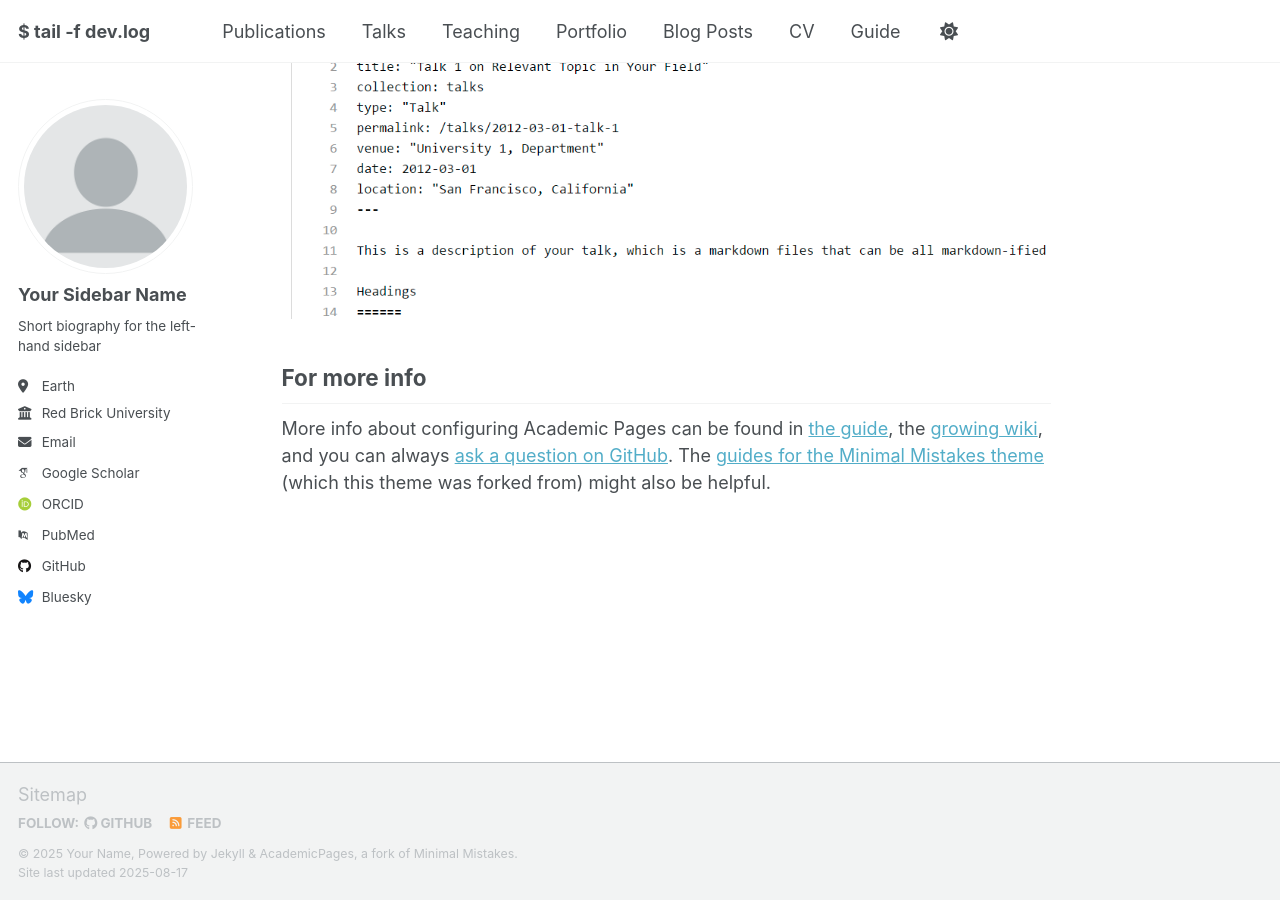
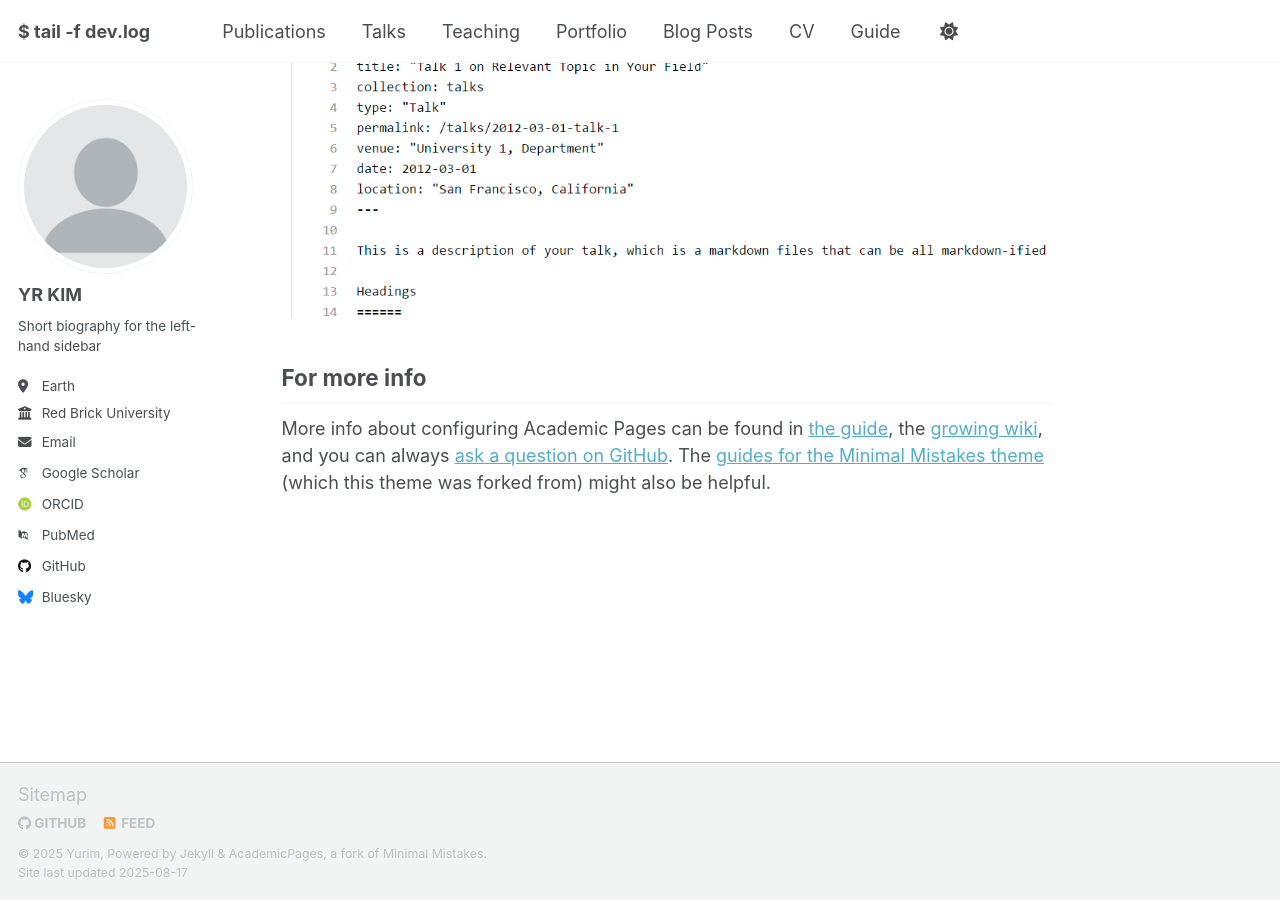
Before and after one commit to lightyear9405/lightyear9405.github.io, a Jekyll site: the page built from _pages/about.md, in a window 1280 px wide and 900 px high, scrolled down 2880 px. Built offline with Jekyll 4.4.1, drawn with Linux system fonts in a browser that asks for light colours; some web fonts are replaced; a script that is not in the unit is left out.

Commit message:
Update _config.yml

```diff
--- a/_config.yml
+++ b/_config.yml
@@ -7,15 +7,15 @@
 # server process.
 
 # Basic Site Settings
-locale                   : "en-US"
+locale                   : "ko-KR"
 site_theme               : "default" # Currently available options are "default", "air"
 title                    : "$ tail -f dev.log"
 title_separator          : "Kim's DevLog"
-name                     : &name "Your Name"
+name                     : &name "Yurim"
 description              : &description "personal description"
-url                      : https://academicpages.github.io # the base hostname & protocol for your site e.g. "https://[your GitHub username].github.io" or if you already have some other page hosted on Github then use "https://[your GitHub username].github.io/[Your Repo Name]"
+url                      : https://lightyear9405.github.io
 baseurl                  : "" # the subpath of your site, e.g. "/blog"
-repository               : "academicpages/academicpages.github.io"
+repository               : "lightyear9405/lightyear9405.github.io"
 
 # Site Author - The following control what appear as part of the author content on the side bar.
 #               If a field is blank the icon and link will not appear, otherwise it will be shown.
@@ -23,13 +23,13 @@ repository               : "academicpages/academicpages.github.io"
 author:
   # Biographic information
   avatar           : "profile.png"
-  name             : "Your Sidebar Name"
+  name             : "YR KIM"
   pronouns         : # example: "she/her"
   bio              : "Short biography for the left-hand sidebar"
   location         : "Earth"
   employer         : "Red Brick University"
   uri              : # URL
-  email            : "none@example.org"
+  email            : "lightyear@gmail.com"
 
   # Academic websites
   academia         : # URL
```
